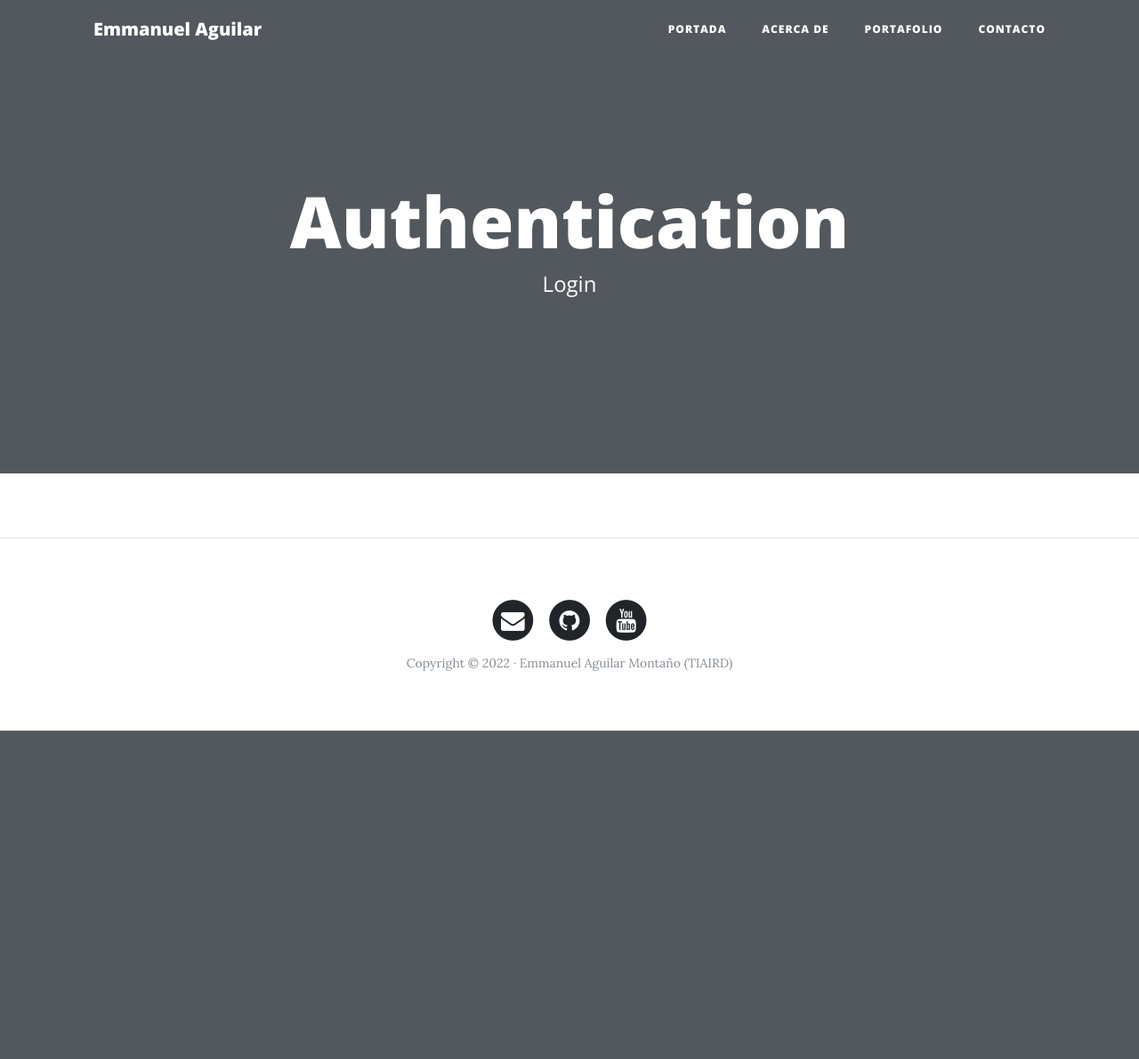
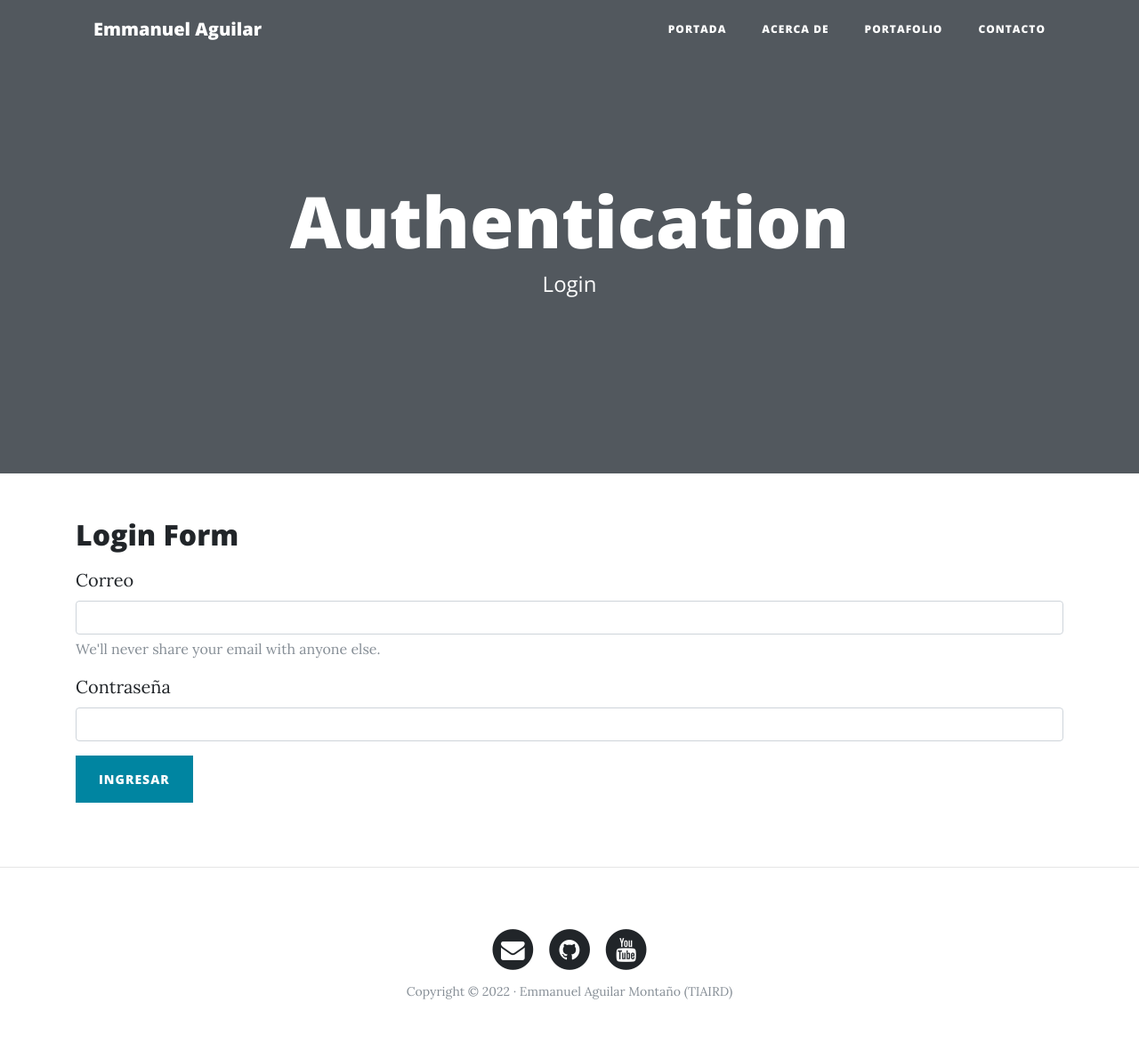
Before and after one commit to Aguilar0607/AplicacionWebFlask, a Flask app: page /auth/login in a window 1280 px wide. Shown: the whole page at 89% size. Before the commit the page ends 821 px from the top, so only its background shows below. Run offline with Flask 2, Linux system fonts and the light colour scheme; some libraries are stand-ins or nearby versions.

Commit message:
Agregando Formulario

```diff
--- a/web_personal/templates/auth/login.html
+++ b/web_personal/templates/auth/login.html
@@ -4,3 +4,21 @@
 
 {% block header_title %}Authentication{% endblock %}
 {% block header_sub %}Login{% endblock %}
+
+{% block content %}
+    <div class="container">
+        <h2>Login Form</h2>
+        <form class="mt-3">
+            <div class="form-group">
+              <label for="mail">Correo</label>
+              <input type="email" class="form-control" id="mail" aria-describedby="emailHelp">
+              <small id="emailHelp" class="form-text text-muted">We'll never share your email with anyone else.</small>
+            </div>
+            <div class="form-group">
+              <label for="password">Contraseña</label>
+              <input type="password" class="form-control" id="password">
+            </div>
+            <button type="submit" class="btn btn-primary">Ingresar</button>
+        </form>
+    </div>
+{% endblock %}
```
